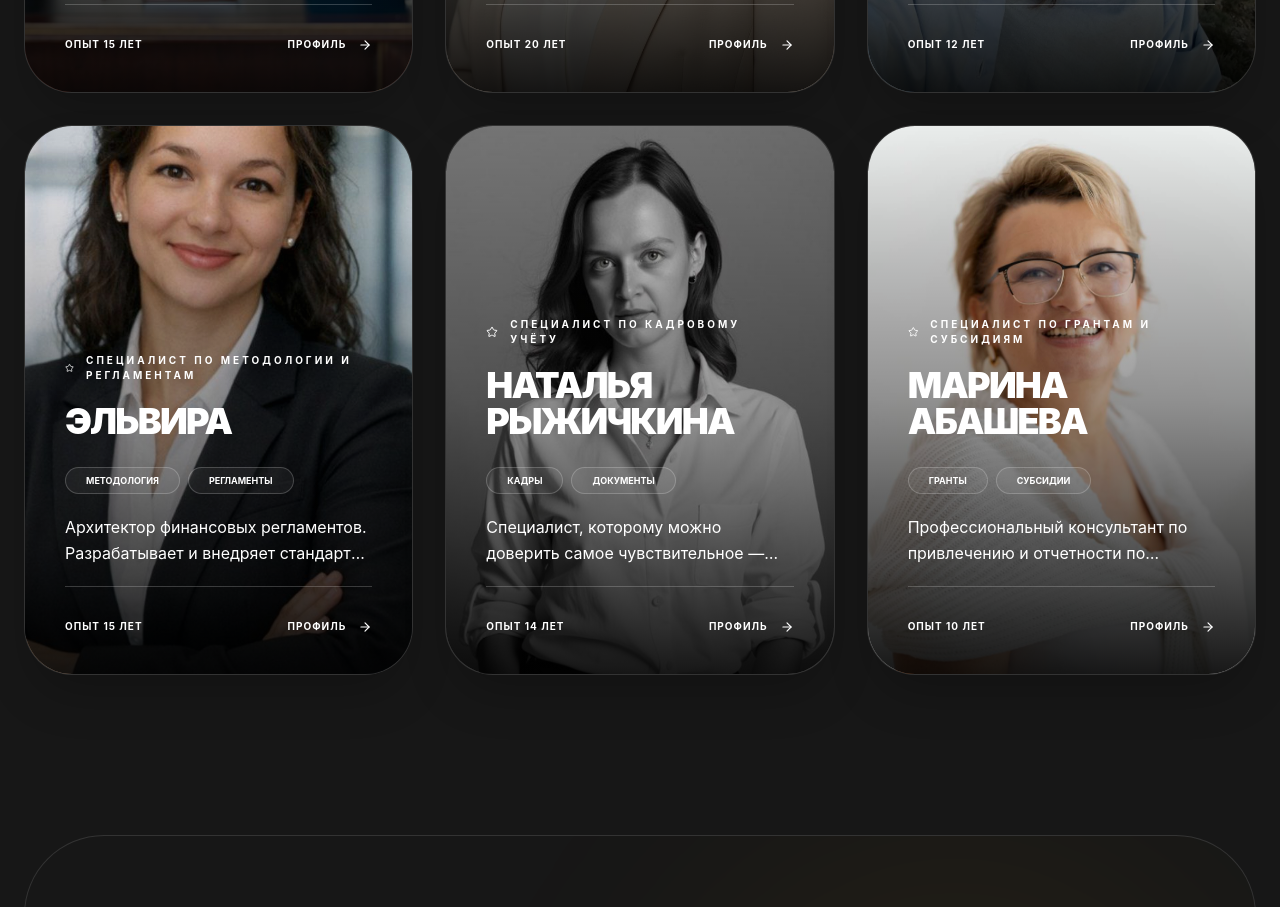
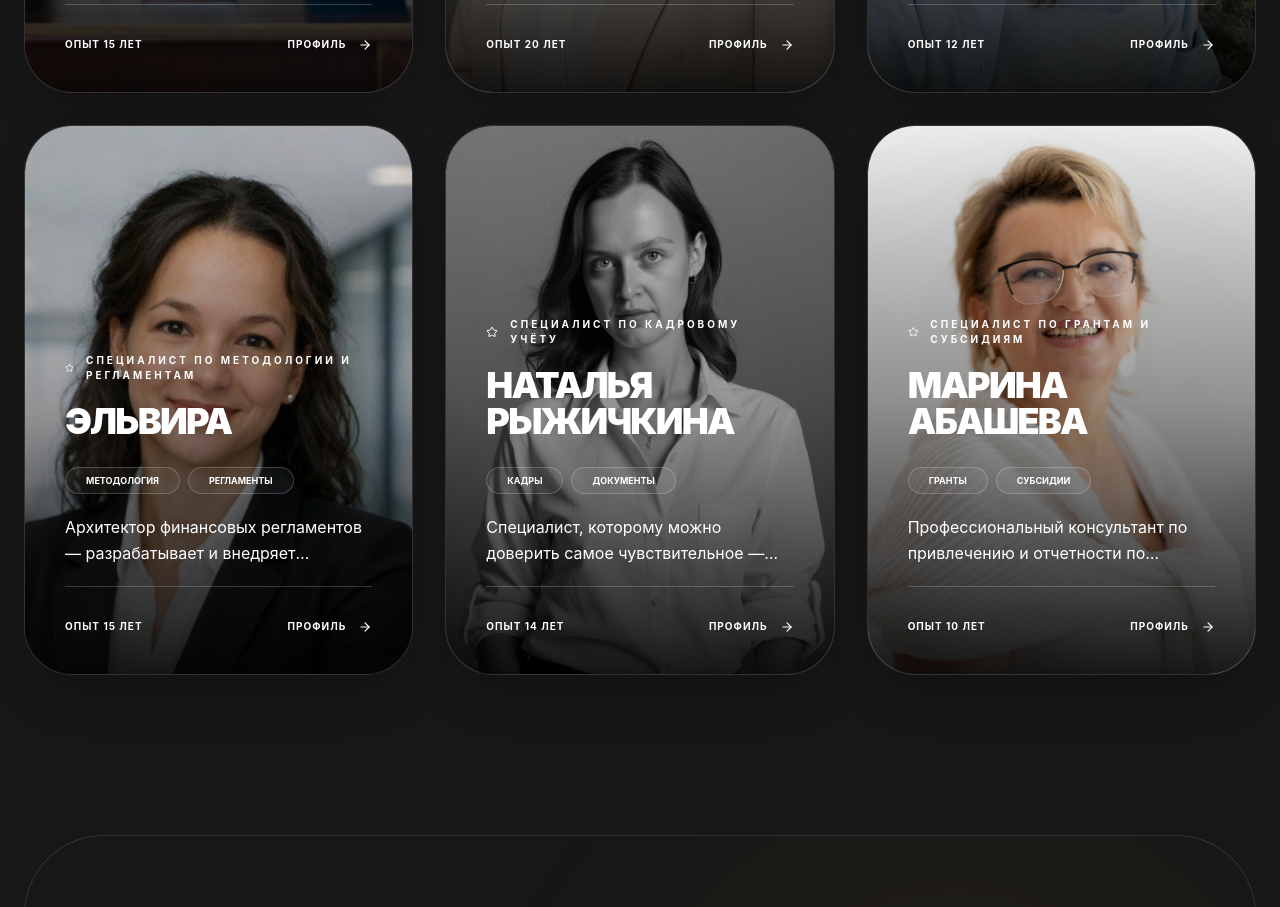
Before and after one commit to VARONA12/Buhsaitaccounting-portal, a Next.js app: page /experts in a window 1280 px wide. Shown: the part 1100-2007 px from the top of the page. Built offline with nearby package versions, Linux system fonts and the light colour scheme.

Commit message:
fix: show Elvira's full face with object-top, remove dots from bios
Co-Authored-By: Claude Opus 4.6 <noreply@anthropic.com>

```diff
--- a/src/app/experts/page.tsx
+++ b/src/app/experts/page.tsx
@@ -97,7 +97,7 @@ export default function ExpertsPage() {
                   src={expert.image}
                   alt={expert.name}
                   fill
-                  className="object-cover opacity-95 group-hover: group-hover:opacity-100 group-hover:scale-105 transition-all duration-1000"
+                  className={`object-cover ${expert.slug === "elvira-specialist" ? "object-top" : ""} opacity-95 group-hover:opacity-100 group-hover:scale-105 transition-all duration-1000`}
                 />
                 <div className="absolute inset-0 bg-gradient-to-t from-black via-black/40 to-transparent opacity-90" />
 
--- a/src/lib/experts-data.ts
+++ b/src/lib/experts-data.ts
@@ -63,7 +63,7 @@ export const EXPERTS: Expert[] = [
     role: "Специалист по методологии и регламентам",
     specialization: ["МЕТОДОЛОГИЯ", "РЕГЛАМЕНТЫ", "АУДИТ"],
     experience: "15 лет",
-    bio: "Архитектор финансовых регламентов. Разрабатывает и внедряет стандарты учета, которые исключают человеческий фактор и ошибки в отчетности.",
+    bio: "Архитектор финансовых регламентов — разрабатывает и внедряет стандарты учёта, которые исключают человеческий фактор и ошибки в отчётности",
     image: "/team/elvira.jpg",
     achievements: [
       { label: "Внедрено систем", value: "50+" },
```
